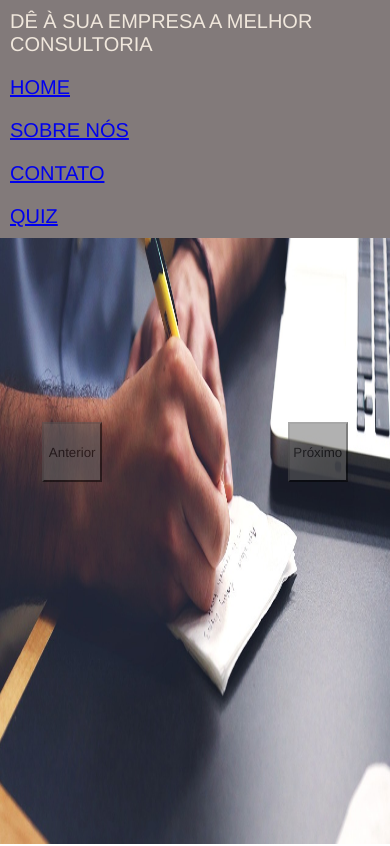
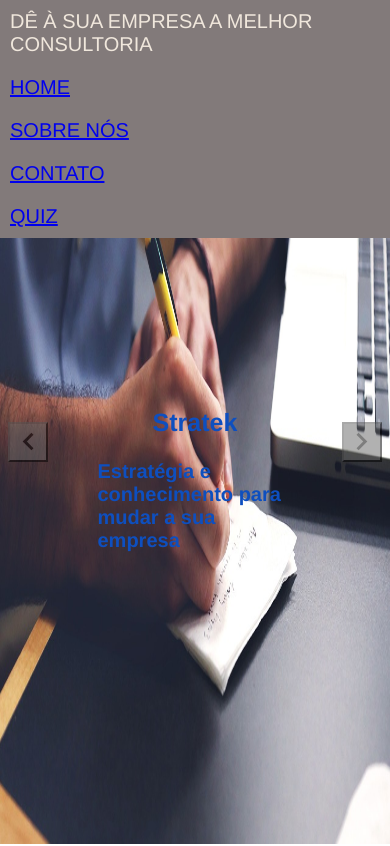
Before and after one commit to gabrimoreira/desafioreact, a React (Create React App) app: page / in a window 390 px wide. Shown: the top 846 px of the page. Built offline with nearby package versions, Linux system fonts and the light colour scheme; no server answers.

Commit message:
Alteração Slider: Adicionei um titulo ao slider e conertei um pouc a responsividade

```diff
--- a/src/Components/Slider.jsx
+++ b/src/Components/Slider.jsx
@@ -2,6 +2,8 @@ import React, { useState } from "react";
 import slide1 from "../Images/slide1.jpg"
 import slide2 from "../Images/slide2.jpg"
 import slide3 from "../Images/slide3.jpg"
+import { MdKeyboardArrowLeft, MdKeyboardArrowRight } from "react-icons/md";
+
 import "../Style/Slider.css"
 
 function Slider(){
@@ -27,9 +29,16 @@ function Slider(){
 
   return(
     <div className="slider">
-      <button className="prev" onClick={prevImage}> Anterior</button>
+      <button className="prev" onClick={prevImage}> <MdKeyboardArrowLeft size={35} /></button>
+      <div><h1 className="tituloSlider">Stratek </h1>
+      <h2 className="subtituloSlider">
+      Estratégia e conhecimento para mudar a sua empresa
+      </h2>
+
+      </div>
       <div ><img className="slideimg" src={imagens[index]} alt="" /></div>
-      <button className="next" onClick={nextImage}>Próximo</button>
+      <button className="next" onClick={nextImage}><MdKeyboardArrowRight  size={35}/>
+</button>
     </div>
   )
 }
--- a/src/Style/Slider.css
+++ b/src/Style/Slider.css
@@ -33,10 +33,77 @@
   opacity: 0.5;
   cursor: pointer;
   background-color: #666;
-  transition: transform 0.2s linear,opacity 0.1s linear;
+  transition: transform 0.1s linear,opacity 0.1s linear;
 }
 
 .prev:hover, .next:hover{
-  transform: scale(1.2);
+  transform: scale(1.05);
   opacity: 0.7;
 }
+.prev:active, .next:active{
+  transform: scale(0.95);
+  opacity: 0.8;
+}
+
+.tituloSlider{
+  top: 50%;
+  position: absolute;
+  left: 50%;
+  transform: translate(-50%,-50%);
+  font-size: 50px;
+  color: rgb(14, 79, 191);
+}
+.subtituloSlider{
+  top: 60%;
+  position: absolute;
+  left: 50%;
+  transform: translate(-50%,-50%);
+  font-size: 40px;
+  color: rgb(14, 79, 191);
+}
+
+
+@media (max-width: 770px) {
+  .prev{
+    left: 1vh;
+    top: 50vh;
+    z-index: 0;
+    position: absolute;
+    width: 40px;
+    height: 40px;
+    cursor: pointer;
+    opacity: 0.5;
+    background-color: #666;
+    transition: transform 0.2s linear, opacity 0.1s linear;
+  }
+
+  .next{
+    right: 1vh;
+    top: 50vh;
+    z-index: 0;
+    position: absolute;
+    width: 40px;
+    height: 40px;
+    opacity: 0.5;
+    cursor: pointer;
+    background-color: #666;
+    transition: transform 0.1s linear,opacity 0.1s linear;
+  }
+  .tituloSlider{
+    top: 50%;
+    position: absolute;
+    left: 50%;
+    transform: translate(-50%,-50%);
+    font-size: 25px;
+    color: rgb(14, 79, 191);
+  }
+  .subtituloSlider{
+    top: 60%;
+    position: absolute;
+    left: 50%;
+    transform: translate(-50%,-50%);
+    font-size: 20px;
+    color: rgb(14, 79, 191);
+  }
+
+}
```
